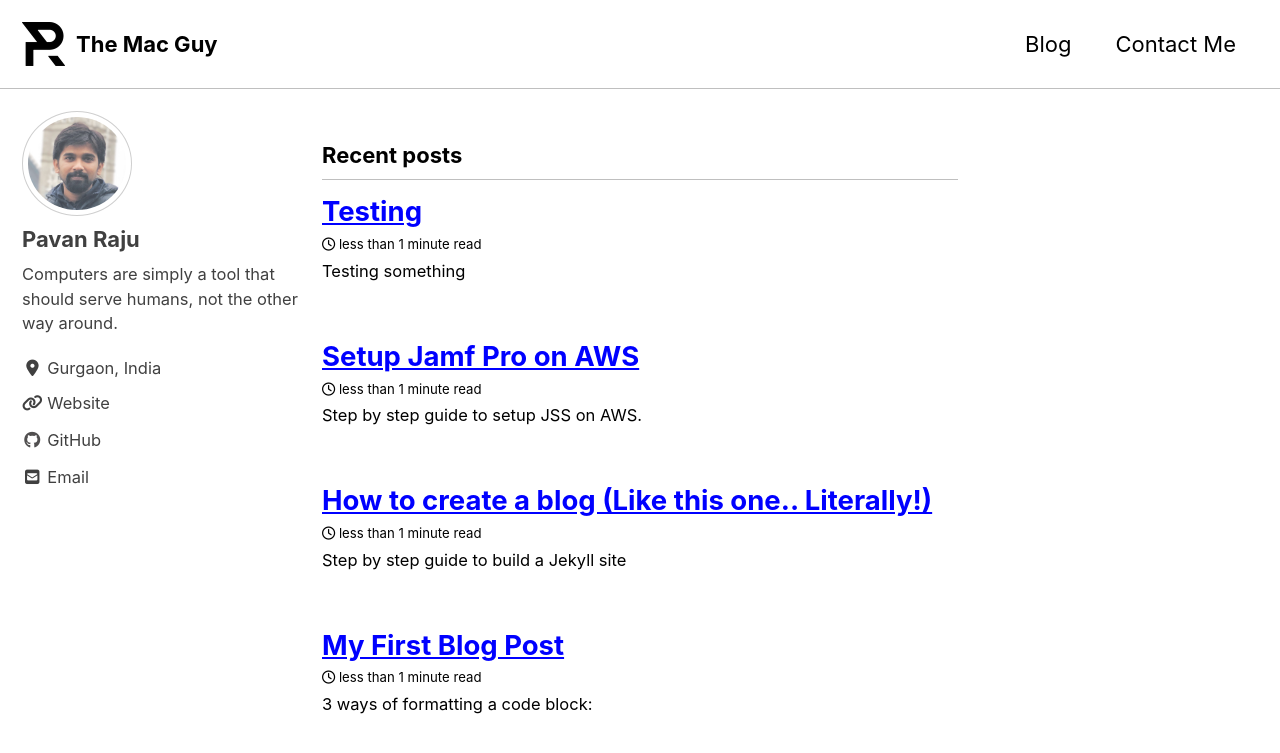
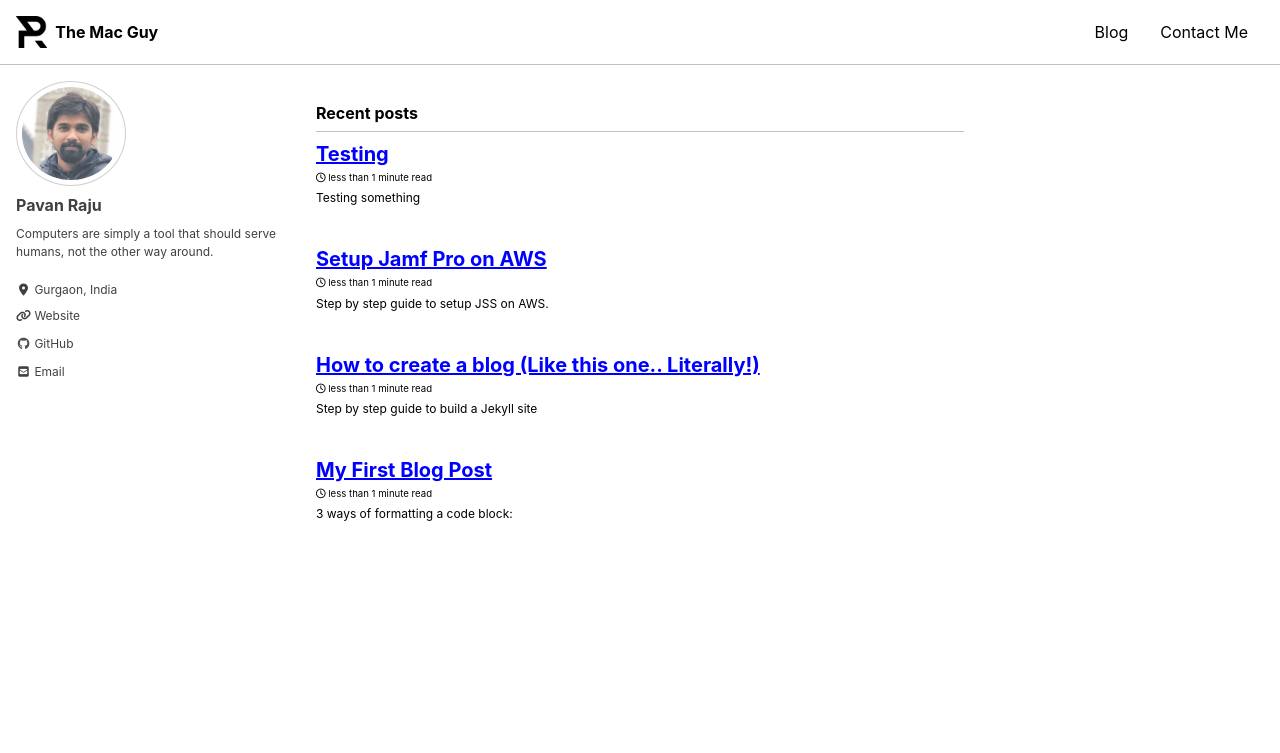
Before and after one commit to iampavan/themacguy, a Jekyll site: the page built from index.html, in a window 1280 px wide and 900 px high. Shown: the top 753 px of the window. Built offline with Jekyll 4.4.1, drawn with Linux system fonts in a browser that asks for light colours; cached includes are drawn as plain includes; nearby versions of some CDN libraries; the list of posts is cut into pages by our own code.

Commit message:
Changed font size

```diff
--- a/assets/css/main.scss
+++ b/assets/css/main.scss
@@ -6,3 +6,19 @@
 
 @import "minimal-mistakes/skins/{{ site.minimal_mistakes_skin | default: 'default' }}"; // skin
 @import "minimal-mistakes"; // main partials
+
+html {
+  font-size: 10px; // change to whatever
+
+  @include breakpoint($medium) {
+    font-size: 12px; // change to whatever
+  }
+
+  @include breakpoint($large) {
+    font-size: 14px; // change to whatever
+  }
+
+  @include breakpoint($x-large) {
+    font-size: 16px; // change to whatever
+  }
+}
```
